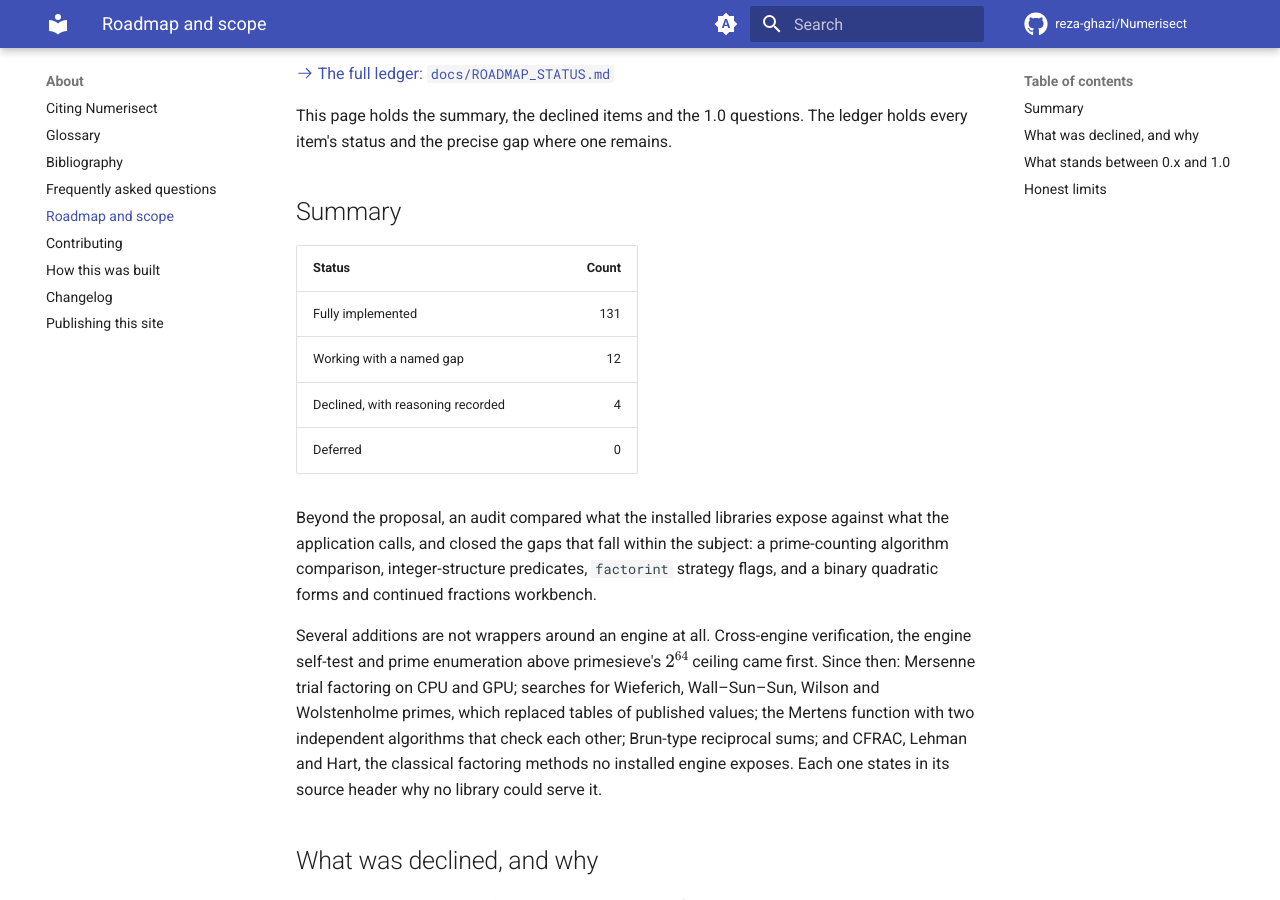
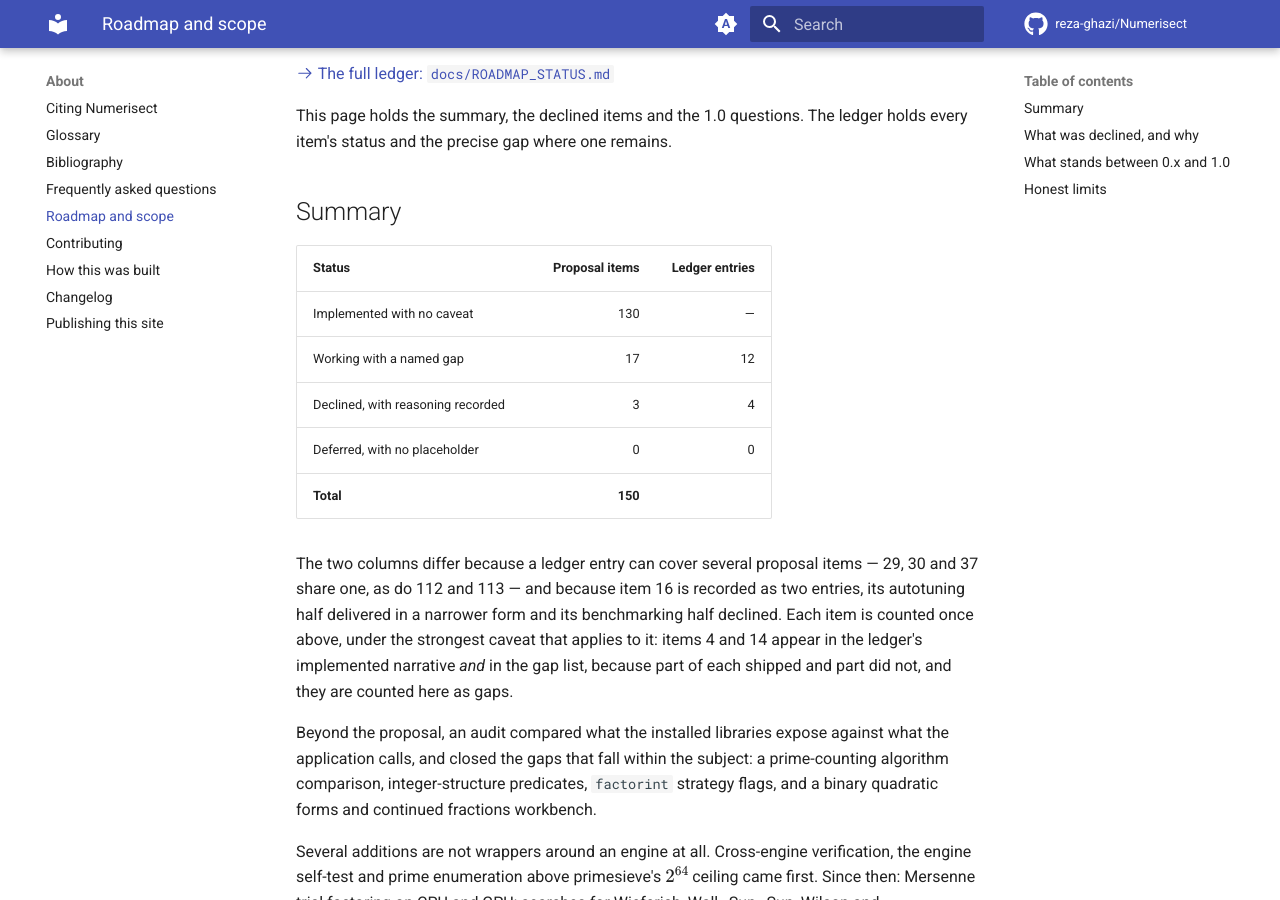
Before and after one commit to reza-ghazi/Numerisect, an MkDocs documentation site: the page built from docs/about/roadmap.md, in a window 1280 px wide and 900 px high, scrolled down 259 px. Built offline with MkDocs 1.6.1 and Material for MkDocs 9.7.7, drawn with Linux system fonts in a browser that asks for light colours; comment, search, counter and statistics services are not loaded.

Commit message:
docs: make the roadmap counts mean something
Asked what "Working with a named gap: 12" meant, I could not answer from the
ledger, which is the real problem. The summary table read 131 / 12 / 4 / 0,
summing to 147 rather than 150, and it mixed units: the gap row counted
ledger entries while the implemented row counted proposal items.

The table now carries both columns and partitions the 150 exactly: 130 items
implemented with no caveat, 17 items carrying a named gap across 12 entries,
3 items declined across 4 entries, 0 deferred. The note says why the columns
differ — an entry can cover several items, item 16 is split into a delivered
half and a declined half, and items 4 and 14 sit in both the implemented
narrative and the gap list because part of each shipped.

It also fixes two defects I introduced when item 10 was closed in 0.11.0. Its
entry was marked "now complete" and left under Partially implemented, so a
closed item was still being counted as a gap; it now has its own "Closed
after the original ledger" section. And the note on YAFU's -np switch was
added as a second entry numbered 17, which is why the entry count looked
wrong; it is folded into the single item-17 entry.

Co-Authored-By: Claude Opus 5 (1M context) <noreply@anthropic.com>
Claude-Session: https://claude.ai/code/session_01Y1rsDyNav7N51SgAP47dk2

```diff
--- a/docs/about/roadmap.md
+++ b/docs/about/roadmap.md
@@ -11,12 +11,20 @@ every item's status and the precise gap where one remains.
 
 ## Summary
 
-| Status | Count |
-|---|---:|
-| Fully implemented | 131 |
-| Working with a named gap | 12 |
-| Declined, with reasoning recorded | 4 |
-| Deferred | 0 |
+| Status | Proposal items | Ledger entries |
+|---|---:|---:|
+| Implemented with no caveat | 130 | — |
+| Working with a named gap | 17 | 12 |
+| Declined, with reasoning recorded | 3 | 4 |
+| Deferred, with no placeholder | 0 | 0 |
+| **Total** | **150** | |
+
+The two columns differ because a ledger entry can cover several proposal items — 29, 30
+and 37 share one, as do 112 and 113 — and because item 16 is recorded as two entries, its
+autotuning half delivered in a narrower form and its benchmarking half declined. Each
+item is counted once above, under the strongest caveat that applies to it: items 4 and 14
+appear in the ledger's implemented narrative *and* in the gap list, because part of each
+shipped and part did not, and they are counted here as gaps.
 
 Beyond the proposal, an audit compared what the installed libraries expose against what
 the application calls, and closed the gaps that fall within the subject: a prime-counting
```
Also changed, not shown: CHANGELOG.md (+15 -0 lines), docs/ROADMAP_STATUS.md (+12 -13 lines).
